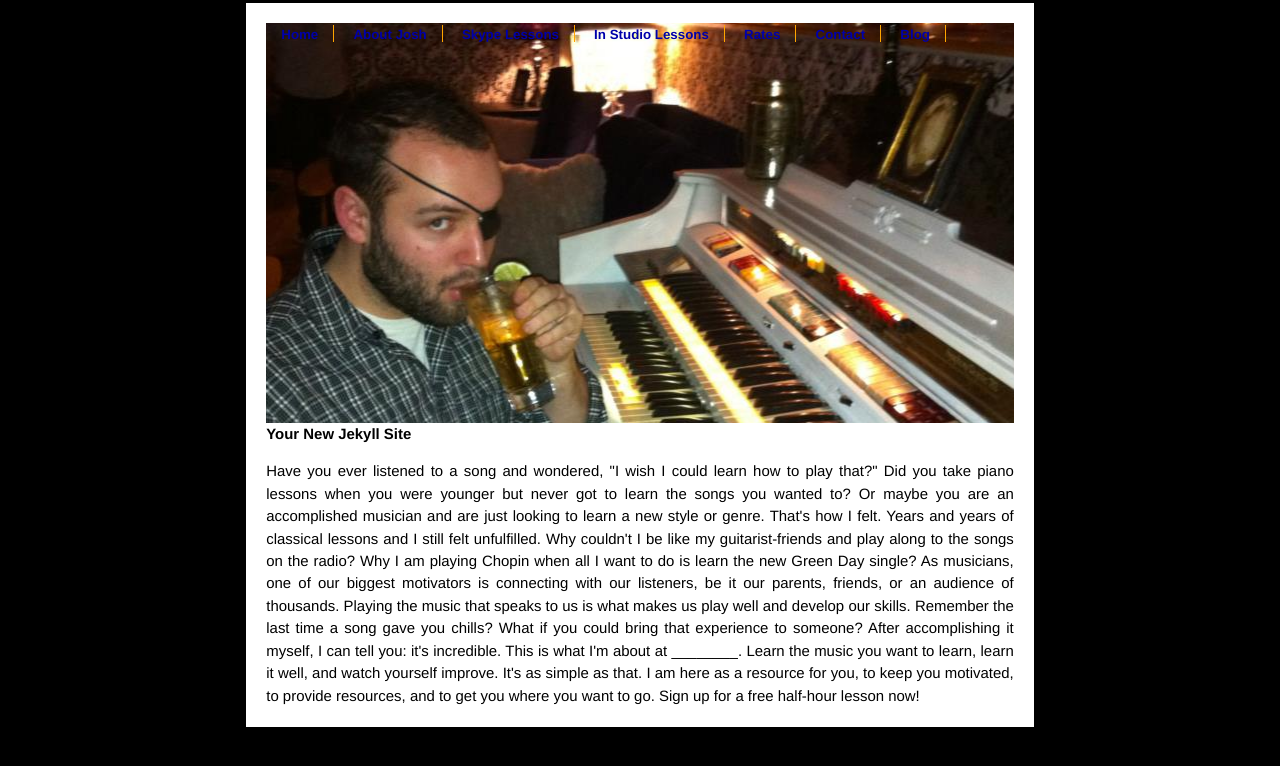
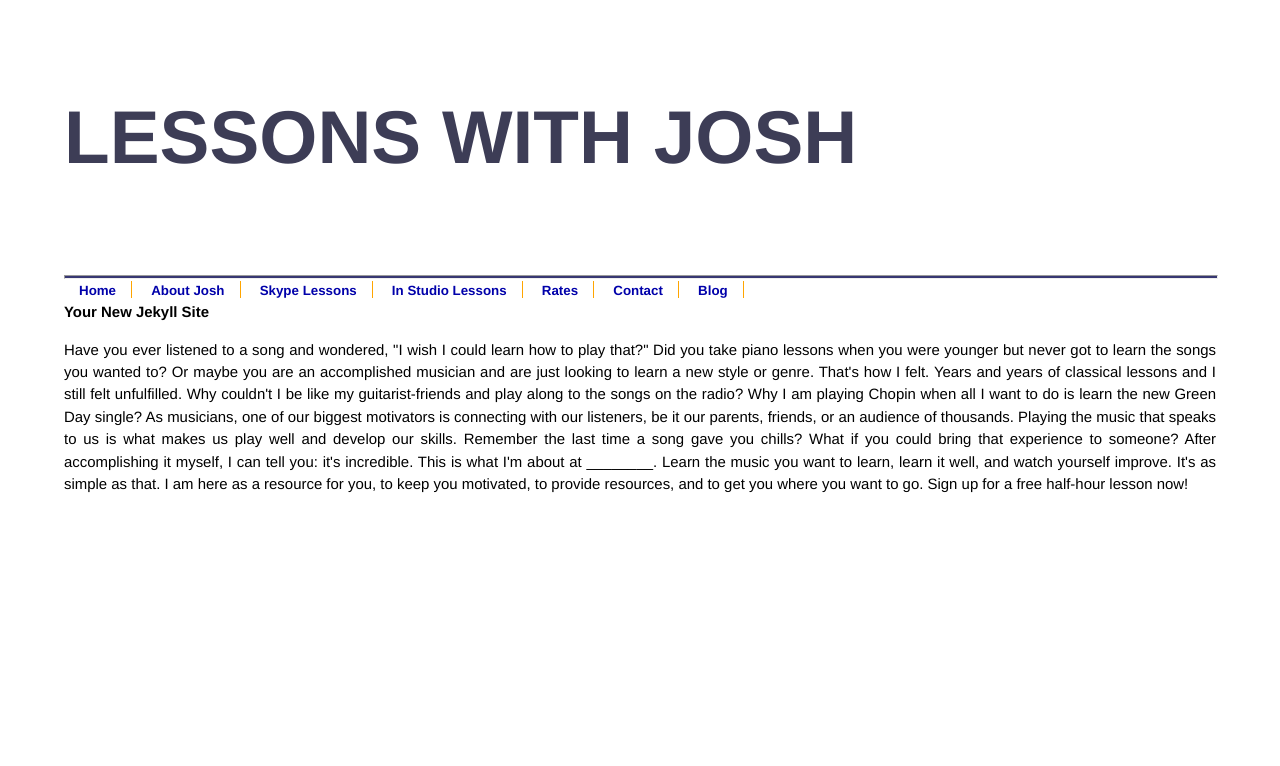
Before and after one commit to PianoWithJosh/PianoWithJosh.github.io, a Jekyll site: the page built from index.html, in a window 1280 px wide. Shown: the top 766 px of the page. Built offline with Jekyll 4.4.1, drawn with Linux system fonts in a browser that asks for light colours; Markdown is read by kramdown in place of the engine named in the settings.

Commit message:
Added text header, removed picture banner, increased width of .site

```diff
--- a/_layouts/base.html
+++ b/_layouts/base.html
@@ -15,7 +15,10 @@
 </head>
 <body>
  <div class="site">
-  <div id="Header">
+  <header>
+    LESSONS WITH JOSH
+  </header>
+  <hr/>
    <div id="navbar">
     <ul>
      <li><a href="/">Home</a></li>
@@ -28,7 +31,7 @@
      <li><a href="/blog/">Blog</a></li>
    </ul>
  </div>
- </div>
+
  <h1>{{page.title}}</h1>
 
 <div id="content" class="clearfix">
--- a/css/main.css
+++ b/css/main.css
@@ -11,7 +11,6 @@
 }
 
 body {
-  background-color: black;
   font: 13.34px Helvetica, Arial, sans-serif;
   font-size: small;
   text-align: center;
@@ -35,6 +34,7 @@
   display: inline;
   padding: 0 15px;
   border-right: 1px orange solid;
+  width: 14.28%;
 }
 #navbar ul li a {
   text-decoration: none;
@@ -71,21 +71,31 @@
 .site {
   font-size: 115%;
   text-align: justify;
-  width: 50em;
+  width: 90%;
   margin: 0 auto;
   line-height: 1.5em;
-  border-style: solid;
   background-color: white;
-  padding: 20px;
 }
 
-.site #Header {
-  background-image: url(/images/josh3.jpg);
-  height: 400px;
+.site header {
   width: 100%;
   display: block;
-  background-position: -150px -30px;
   background-repeat: no-repeat;
+  font-family: "HelveticaNeue-Light", "Helvetica Neue Light", "Helvetica Neue", Helvetica, Arial, "Lucida Grande", sans-serif;
+  font-weight: 300;
+  font-size: 5em;
+  font-weight: bold;
+  line-height: 100%;
+  margin-top: 100px;
+  margin-bottom: 100px;
+  color: #3D3D56;
+}
+
+.site hr {
+  width: 100%;
+  color: #373772;
+  background-color: #373772 ;
+  height: 2px;
 }
 
 
```
